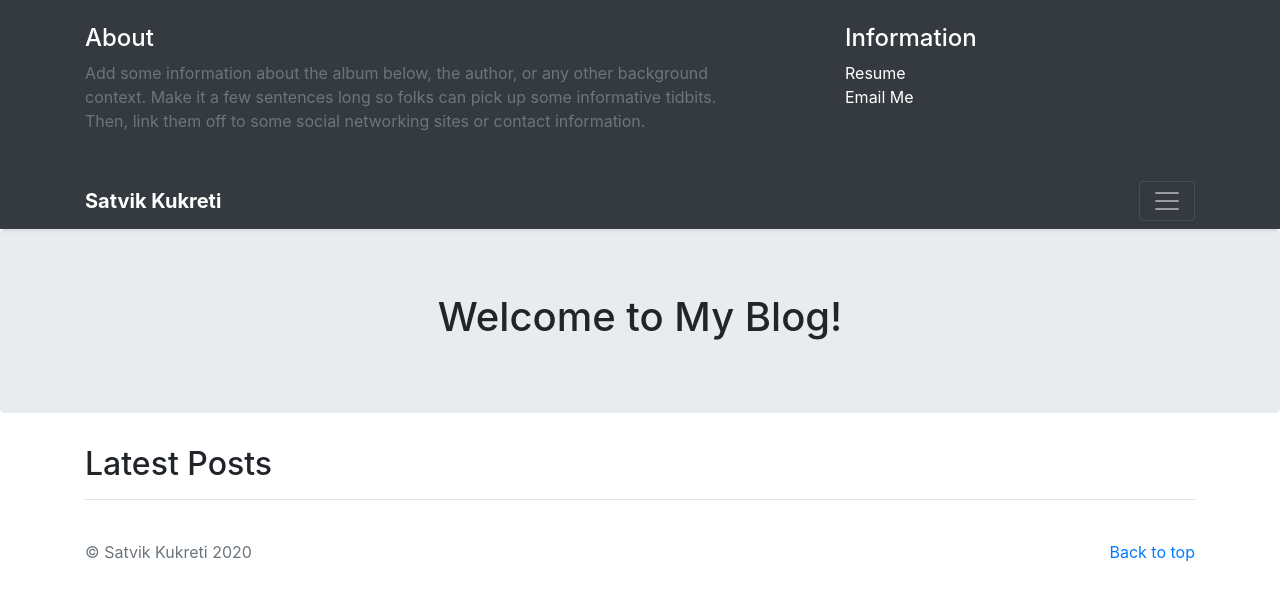
After one commit to satkukreti/onlineportfolio-project, a Django app: page /blog/ in a window 1280 px wide, after a click that opens the changed part. The commit adds this page. Shown: the top 601 px of the page. Run offline with Django 3.2, Linux system fonts and the light colour scheme; data that the repository does not hold is empty; some libraries are stand-ins or nearby versions.

Commit message:
Working on blog interface

```diff
--- /dev/null
+++ b/blog/templates/blog/allblogs.html
@@ -0,0 +1,125 @@
+<!doctype html>
+<html lang="en">
+<head>
+  {% load static %}
+
+  <link href="album.css" rel="stylesheet">
+  <meta charset="utf-8">
+  <meta name="viewport" content="width=device-width, initial-scale=1, shrink-to-fit=no">
+  <meta name="description" content="">
+  <meta name="author" content="Mark Otto, Jacob Thornton, and Bootstrap contributors">
+  <meta name="generator" content="Jekyll v4.1.1">
+  <title>Satvik Kukreti · Blogs</title>
+
+  <link rel="canonical" href="https://getbootstrap.com/docs/4.5/examples/album/">
+
+  <!-- Bootstrap core CSS -->
+  <link rel="stylesheet" href="https://cdn.jsdelivr.net/npm/bootstrap@4.5.3/dist/css/bootstrap.min.css" integrity="sha384-TX8t27EcRE3e/ihU7zmQxVncDAy5uIKz4rEkgIXeMed4M0jlfIDPvg6uqKI2xXr2" crossorigin="anonymous">
+  <link href="/docs/4.5/dist/css/bootstrap.min.css" rel="stylesheet" integrity="sha384-TX8t27EcRE3e/ihU7zmQxVncDAy5uIKz4rEkgIXeMed4M0jlfIDPvg6uqKI2xXr2" crossorigin="anonymous">
+
+  <!-- Favicons -->
+<meta name="msapplication-config" content="/docs/4.5/assets/img/favicons/browserconfig.xml">
+<meta name="theme-color" content="#563d7c">
+
+  <style>
+    .bd-placeholder-img {
+      font-size: 1.125rem;
+      text-anchor: middle;
+      -webkit-user-select: none;
+      -moz-user-select: none;
+      -ms-user-select: none;
+      user-select: none;
+    }
+
+    @media (min-width: 768px) {
+      .bd-placeholder-img-lg {
+        font-size: 3.5rem;
+      }
+    }
+  </style>
+
+   <link rel="canonical" href="https://getbootstrap.com/docs/4.5/examples/blog/">
+
+   <!-- Custom styles for this template -->
+   <link href="blog.css" rel="stylesheet">
+   <link href="https://fonts.googleapis.com/css?family=Playfair+Display:700,900" rel="stylesheet">
+
+ </head>
+
+ <header>
+ <div class="collapse bg-dark" id="navbarHeader">
+ <div class="container">
+   <div class="row">
+     <div class="col-sm-8 col-md-7 py-4">
+       <h4 class="text-white">About</h4>
+       <p class="text-muted">Add some information about the album below, the author, or any other background context. Make it a few sentences long so folks can pick up some informative tidbits. Then, link them off to some social networking sites or contact information.</p>
+     </div>
+     <div class="col-sm-4 offset-md-1 py-4">
+       <h4 class="text-white">Information</h4>
+       <ul class="list-unstyled">
+         <li><a href="{% static 'CV.pdf' %}" class="text-white">Resume</a></li>
+         <li><a href="mailto:satkukreti@gmail.com" class="text-white">Email Me</a></li>
+       </ul>
+     </div>
+   </div>
+ </div>
+ </div>
+ <div class="navbar navbar-dark bg-dark shadow-sm">
+ <div class="container d-flex justify-content-between">
+   <a href="{% url 'home' %}" class="navbar-brand d-flex align-items-center">
+     <strong>Satvik Kukreti</strong>
+   </a>
+   <button class="navbar-toggler" type="button" data-toggle="collapse" data-target="#navbarHeader" aria-controls="navbarHeader" aria-expanded="false" aria-label="Toggle navigation">
+     <span class="navbar-toggler-icon"></span>
+   </button>
+ </div>
+ </div>
+ </header>
+
+ <main role="main">
+   <section class="jumbotron">
+     <div class="container text-center">
+       <h1>Welcome to My Blog!</h1>
+     </div>
+  </section>
+  <div class="container"><h2>Latest Posts</h2><hr /></div>
+  <br />
+  <div class="container">
+
+  {% for blogs in blogs.all %}
+  <div class="row mb-2">
+    <div class="col-md-12">
+      <div class="row no-gutters border rounded overflow-hidden flex-md-row mb-4 shadow-sm h-md-250 position-relative">
+        <div class="col p-4 d-flex flex-column position-static">
+
+          <h3 class="mb-0">
+            {{ blogs.title }}
+          </h3>
+
+          <div class="mb-1 text-muted">{{ blogs.pub_date_simplify }}</div>
+          <p class="card-text mb-auto">{{ blogs.summary }}. . .</p>
+          <a href="{% url 'detail' blogs.id%}" class="stretched-link">
+            Continue reading
+          </a>
+        </div>
+        <div class="col-auto d-none d-lg-block">
+          <img class="img-fluid" src="{{ blogs.image.url }}" height="437.5" width="350" />
+        </div>
+      </div>
+    </div>
+  </div>
+  {% endfor %}
+</div>
+  </main>
+
+    <footer class="text-muted">
+      <div class="container">
+        <p class="float-right">
+          <a href="#">Back to top</a>
+        </p>
+        <p>© Satvik Kukreti {% now "Y" %}</p>
+      </div>
+    </footer>
+    <script src="https://code.jquery.com/jquery-3.5.1.slim.min.js" integrity="sha384-DfXdz2htPH0lsSSs5nCTpuj/zy4C+OGpamoFVy38MVBnE+IbbVYUew+OrCXaRkfj" crossorigin="anonymous"></script>
+    <script src="https://cdn.jsdelivr.net/npm/bootstrap@4.5.3/dist/js/bootstrap.bundle.min.js" integrity="sha384-ho+j7jyWK8fNQe+A12Hb8AhRq26LrZ/JpcUGGOn+Y7RsweNrtN/tE3MoK7ZeZDyx" crossorigin="anonymous"></script>
+    </html>
--- /dev/null
+++ b/blog/templates/blog/detail.html
@@ -0,0 +1,5 @@
+{{ blog.title }}
+
+{{ blog.pub_date }}
+
+{{ blog.summary }}
--- /dev/null
+++ b/blog/urls.py
@@ -0,0 +1,8 @@
+from django.urls import path
+
+from . import views
+
+urlpatterns = [
+    path('', views.allblogs, name = 'allblogs'),
+    path('<int:blog_id>', views.detail, name="detail"),
+]
--- a/blog/views.py
+++ b/blog/views.py
@@ -1,3 +1,11 @@
-from django.shortcuts import render
+from django.shortcuts import render, get_object_or_404
 
+from .models import Blog
 # Create your views here.
+def allblogs(request):
+    blogs = Blog.objects
+    return render(request, 'blog/allblogs.html', {'blogs':blogs})
+
+def detail(request, blog_id):
+    detailBlog = get_object_or_404(Blog, pk=blog_id)
+    return render(request, 'blog/detail.html', {'blog':detailBlog})
--- a/onlineportfolio/settings.py
+++ b/onlineportfolio/settings.py
@@ -122,9 +122,11 @@ USE_TZ = True
 
 # Static files (CSS, JavaScript, Images)
 # https://docs.djangoproject.com/en/3.0/howto/static-files/
-
+STATICFILES_DIRS = [
+    os.path.join(BASE_DIR, 'onlineportfolio/static/')
+]
+STATIC_ROOT = os.path.join(BASE_DIR, 'static')
 STATIC_URL = '/static/'
 
 MEDIA_ROOT = os.path.join(BASE_DIR, 'media')
-
 MEDIA_URL = '/media/'
--- a/onlineportfolio/urls.py
+++ b/onlineportfolio/urls.py
@@ -14,7 +14,7 @@ Including another URLconf
     2. Add a URL to urlpatterns:  path('blog/', include('blog.urls'))
 """
 from django.contrib import admin
-from django.urls import path
+from django.urls import path, include
 from django.conf import settings
 from django.conf.urls.static import static
 import work.views
@@ -22,4 +22,5 @@ import work.views
 urlpatterns = [
     path('admin/', admin.site.urls),
     path('', work.views.home, name = 'home'),
+    path('blog/', include('blog.urls')),
 ] + static(settings.MEDIA_URL, document_root = settings.MEDIA_ROOT)
--- a/work/models.py
+++ b/work/models.py
@@ -2,5 +2,9 @@ from django.db import models
 
 # Create your models here.
 class Work(models.Model):
+    title = models.CharField(max_length = 250, default="")
     image = models.ImageField(upload_to='images/')
     summary = models.CharField(max_length = 250);
+
+    def __str__(self):
+        return self.title
--- a/work/views.py
+++ b/work/views.py
@@ -1,4 +1,5 @@
 from django.shortcuts import render
+
 from .models import Work
 
 # Create your views here.
```
Also changed, not shown: blog/models.py (+9 -0 lines), work/templates/work/home.html (+13 -12 lines), onlineportfolio/static/selfImage.png (added), work/migrations/0002_work_title.py (added), work/migrations/0003_auto_20201021_2141.py (added), work/migrations/0004_auto_20201021_2142.py (added), 1 other file.
